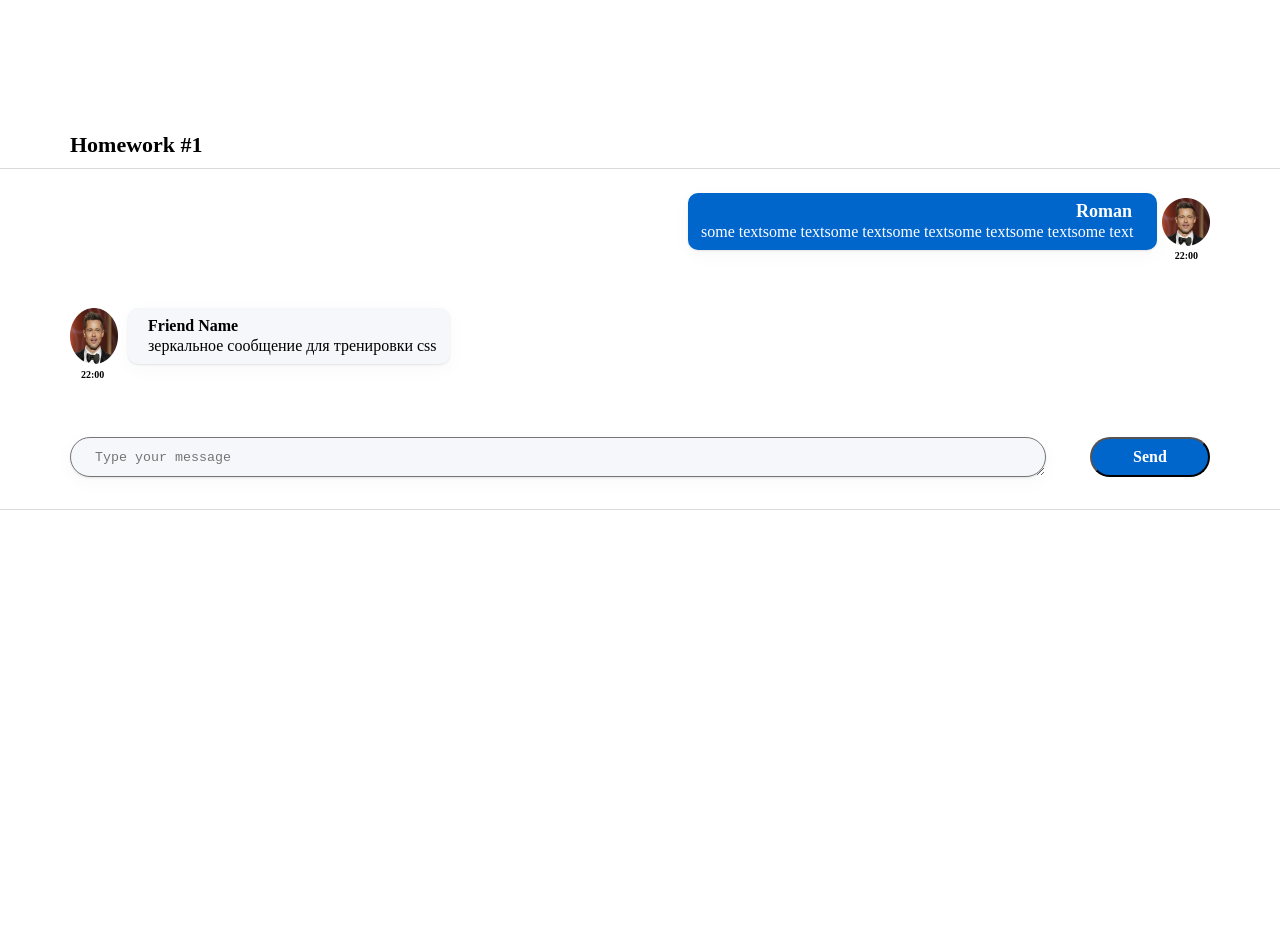
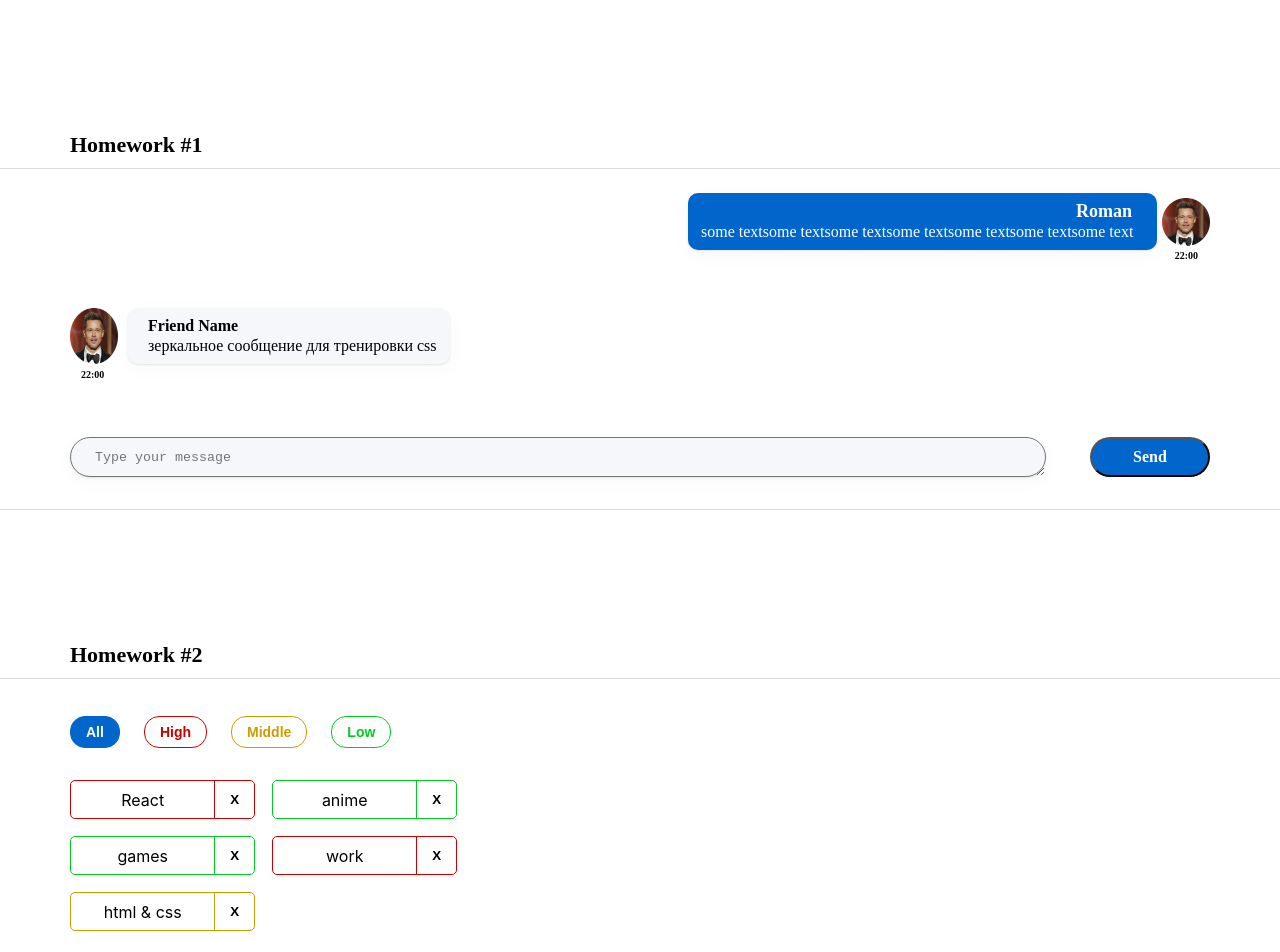
Before and after one commit to Alimovroman/hws2-master, a React (Create React App) app: page /#/ in a window 1280 px wide. Shown: the top 952 px of the page. Before the commit the page ends 800 px from the top, so only its background shows below. Built offline with nearby package versions, Linux system fonts and the light colour scheme.

Commit message:
lesson 2

```diff
--- a/package.json
+++ b/package.json
@@ -1,6 +1,6 @@
 {
   "name": "hws2",
-  "homepage": "https://github.com/Alimovroman/hws2-master",
+  "homepage": "http://Alimovroman.github.io/hws2-master",
   "version": "0.1.0",
   "private": true,
   "dependencies": {
@@ -16,7 +16,7 @@
     "@types/react-dom": "18.0.6",
     "@types/uuid": "8.3.4",
     "axios": "0.27.2",
-    "gh-pages": "4.0.0",
+    "gh-pages": "^4.0.0",
     "react": "18.2.0",
     "react-dom": "18.2.0",
     "react-redux": "8.0.4",
--- a/src/s1-main/App.tsx
+++ b/src/s1-main/App.tsx
@@ -1,13 +1,14 @@
 import React from 'react'
 import s from './App.module.css'
 import HW1 from '../s2-homeworks/hw01/HW1'
+import HW2 from "../s2-homeworks/hw02/HW2";
 
 function App() {
     return (
         <div className={s.App}>
             <HW1/>
             {/*раскомментировать по ходу выполнения*/}
-            {/*<HW2/>*/}
+            <HW2/>
             {/*<HW3/>*/}
             {/*<HW4/>*/}
 
--- a/src/s2-homeworks/hw02/HW2.tsx
+++ b/src/s2-homeworks/hw02/HW2.tsx
@@ -3,30 +3,30 @@
 import s2 from '../../s1-main/App.module.css'
 
 /*
-* 1 - описать типы AffairPriorityType, AffairType
-* 2 - указать нужный тип для defaultAffairs
-* 3 - дописать типы и логику функции filterAffairs и проверить её тестами
-* 4 - выполнить пункт 3 для функции deleteAffair
-* 5 - указать нужный тип в useState с affairs
-* 6 - дописать тип и логику функции deleteAffairCallback
-* 7 - в файле Affairs.tsx дописать типизацию пропсов
-* 8 - в файле Affairs.tsx дописать логику функций setAll, setHigh, setMiddle, setLow
-* 9 - в файле Affair.tsx дописать типизацию пропсов
-* 10 - в файле Affair.tsx дописать функции deleteCallback и использовать
-* 11 - в файле Affair.tsx отобразить приходящие данные
+* 1 - описать типы AffairPriorityType, AffairType - is done
+* 2 - указать нужный тип для defaultAffairs - is done
+* 3 - дописать типы и логику функции filterAffairs и проверить её тестами - is done
+* 4 - выполнить пункт 3 для функции deleteAffair - is done
+* 5 - указать нужный тип в useState с affairs - is done
+* 6 - дописать тип и логику функции deleteAffairCallback -is done
+* 7 - в файле Affairs.tsx дописать типизацию пропсов -is done
+* 8 - в файле Affairs.tsx дописать логику функций setAll, setHigh, setMiddle, setLow - is done
+* 9 - в файле Affair.tsx дописать типизацию пропсов - is done
+* 10 - в файле Affair.tsx дописать функции deleteCallback и использовать - is done
+* 11 - в файле Affair.tsx отобразить приходящие данные - is done
 * */
 
 // types
-export type AffairPriorityType = any // need to fix any
+export type AffairPriorityType = 'high' | 'low' | 'middle' // need to fix any
 export type AffairType = {
-    _id: any // need to fix any
-    name: any // need to fix any
+    _id: number // need to fix any
+    name: string // need to fix any
     priority: AffairPriorityType
 }
 export type FilterType = 'all' | AffairPriorityType
 
 // constants
-const defaultAffairs: any = [ // need to fix any
+const defaultAffairs: Array<AffairType> = [ // need to fix any
     {_id: 1, name: 'React', priority: 'high'}, // студенты могут изменить содержимое name и количество элементов в массиве, ...priority не менять!
     {_id: 2, name: 'anime', priority: 'low'},
     {_id: 3, name: 'games', priority: 'low'},
@@ -35,23 +35,25 @@
 ]
 
 // pure helper functions
-export const filterAffairs = (affairs: any, filter: any): any => { // need to fix any
+export const filterAffairs = (affairs: Array<AffairType>, filter: FilterType): Array<AffairType> => { // need to fix any
+    const affairsSort = filter === 'all' ?  affairs : affairs.filter(e => e.priority === filter)
 
+    return affairsSort // need to fix
+}
+export const deleteAffair = (affairs: Array<AffairType>, _id: number): Array<AffairType> => { // need to fix any
 
-    return affairs // need to fix
-}
-export const deleteAffair = (affairs: any, _id: any): any => { // need to fix any
+    return affairs.filter(e => e._id !== _id) // need to fix
 
-    return affairs // need to fix
 }
 
 function HW2() {
-    const [affairs, setAffairs] = useState<any>(defaultAffairs) // need to fix any
+    const [affairs, setAffairs] = useState<Array<AffairType>>(defaultAffairs) // need to fix any
     const [filter, setFilter] = useState<FilterType>('all')
 
     const filteredAffairs = filterAffairs(affairs, filter)
-    const deleteAffairCallback = (_id: any) => { // need to fix any
+    const deleteAffairCallback = (_id: number) => { // need to fix any
         // need to fix
+        setAffairs(affairs.filter(  e => e._id !== _id))
     }
 
     return (
--- a/src/s2-homeworks/hw02/affairs/Affairs.module.css
+++ b/src/s2-homeworks/hw02/affairs/Affairs.module.css
@@ -2,6 +2,8 @@
     display: flex;
     gap: 24px;
     margin-bottom: 32px;
+    margin-left: 70px;
+    margin-top: 37px;
 }
 
 .all {
@@ -52,4 +54,6 @@
     gap: 17px;
     flex-wrap: wrap;
     max-width: 450px;
+    margin-left: 70px;
+    padding-bottom: 73px;
 }
--- a/src/s2-homeworks/hw02/affairs/Affairs.tsx
+++ b/src/s2-homeworks/hw02/affairs/Affairs.tsx
@@ -1,26 +1,30 @@
-import React from 'react'
+import React, {Dispatch} from 'react'
 import Affair from './affair/Affair'
 import {AffairType, FilterType} from '../HW2'
 import s from './Affairs.module.css'
 
 type AffairsPropsType = {
-    data: any // need to fix any
-    setFilter: any
-    deleteAffairCallback: any
+    data: Array<AffairType> // need to fix any
+    setFilter: Dispatch<FilterType>
+    deleteAffairCallback: (id: number) => void
     filter: FilterType
 }
 
 function Affairs(props: AffairsPropsType) {
     const setAll = () => {
+        props.setFilter("all")
         // need to fix
     }
     const setHigh = () => {
+        props.setFilter("high")
         // need to fix
     }
     const setMiddle = () => {
+        props.setFilter("middle")
         // need to fix
     }
     const setLow = () => {
+        props.setFilter("low")
         // need to fix
     }
 
--- a/src/s2-homeworks/hw02/affairs/affair/Affair.tsx
+++ b/src/s2-homeworks/hw02/affairs/affair/Affair.tsx
@@ -6,12 +6,13 @@
 type AffairPropsType = {
     // key не нужно типизировать
     affair: AffairType
-    deleteAffairCallback: any // need to fix any
+    deleteAffairCallback: (id: number) => void // need to fix any
 }
 
 function Affair(props: AffairPropsType) {
-    const deleteCallback = () => {
+    const deleteCallback = (id:number) => {
         // need to fix
+        props.deleteAffairCallback(id)
     }
 
     const nameClass = s.name + ' ' + s2[props.affair.priority]
@@ -25,7 +26,7 @@
         >
             <div id={'hw2-name-' + props.affair._id} className={nameClass}>
                 {/*создаёт студент*/}
-
+                {props.affair.name}
                 {/**/}
             </div>
             <div id={'hw2-priority-' + props.affair._id} hidden>
@@ -35,6 +36,7 @@
             <button
                 id={'hw2-button-delete-' + props.affair._id}
                 className={buttonClass}
+                onClick={() => deleteCallback(props.affair._id)}
                 // need to fix
 
             >
```
Also changed, not shown: src/s1-main/App.module.css (line endings or trailing spaces), 1 other file (tests, documents, lock files or other folders).
